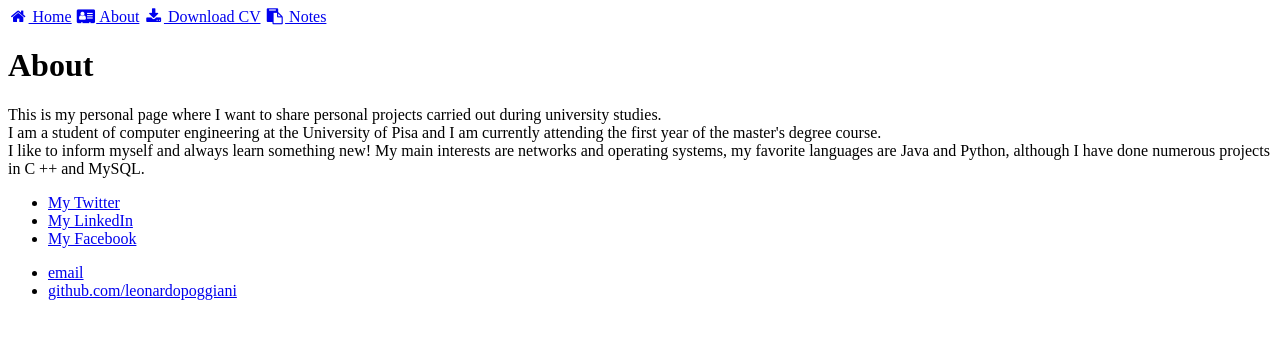
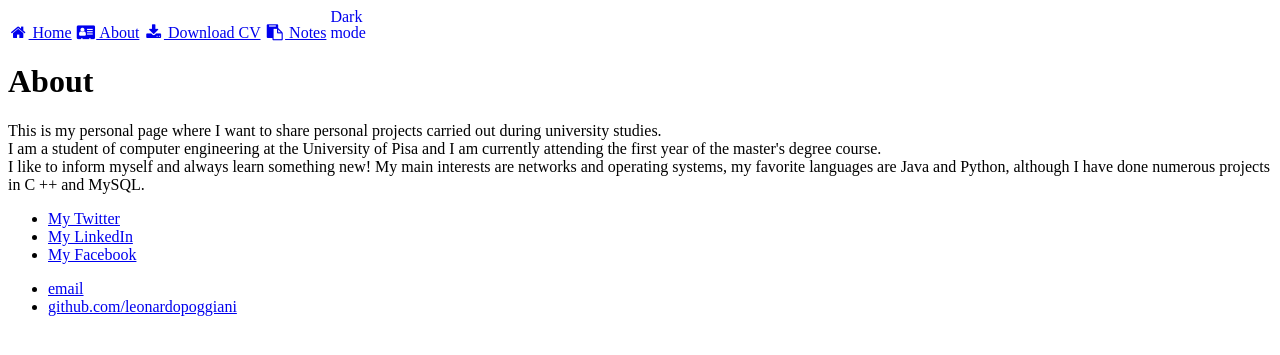
Before and after one commit to leonardopoggiani/leonardopoggiani.github.io, a Jekyll site: the page built from about/index.html, in a window 1280 px wide. Shown: the top 355 px of the page. Built offline with Jekyll 4.4.1, drawn with Linux system fonts in a browser that asks for light colours.

Commit message:
Update default.html

```diff
--- a/_layouts/default.html
+++ b/_layouts/default.html
@@ -16,7 +16,7 @@
         <a href="/about"><i class="fa fa-fw fa-address-card"></i> About</a>
         <a href="/cv/CV_Leonardo_Poggiani.pdf"><i class="fa fa-fw fa-download"></i> Download CV</a>
         <a href="/notes"><i class="fa fa-fw fa-clipboard"></i> Notes</a>
-        <a href="#"> <i class="btn-toggle fa fa-fw fa-moon"></i></a>
+        <a href="#"> <i class="btn-toggle fa fa-fw fa-moon"> Dark mode</i></a>
       </div>
     </nav>
 
```
